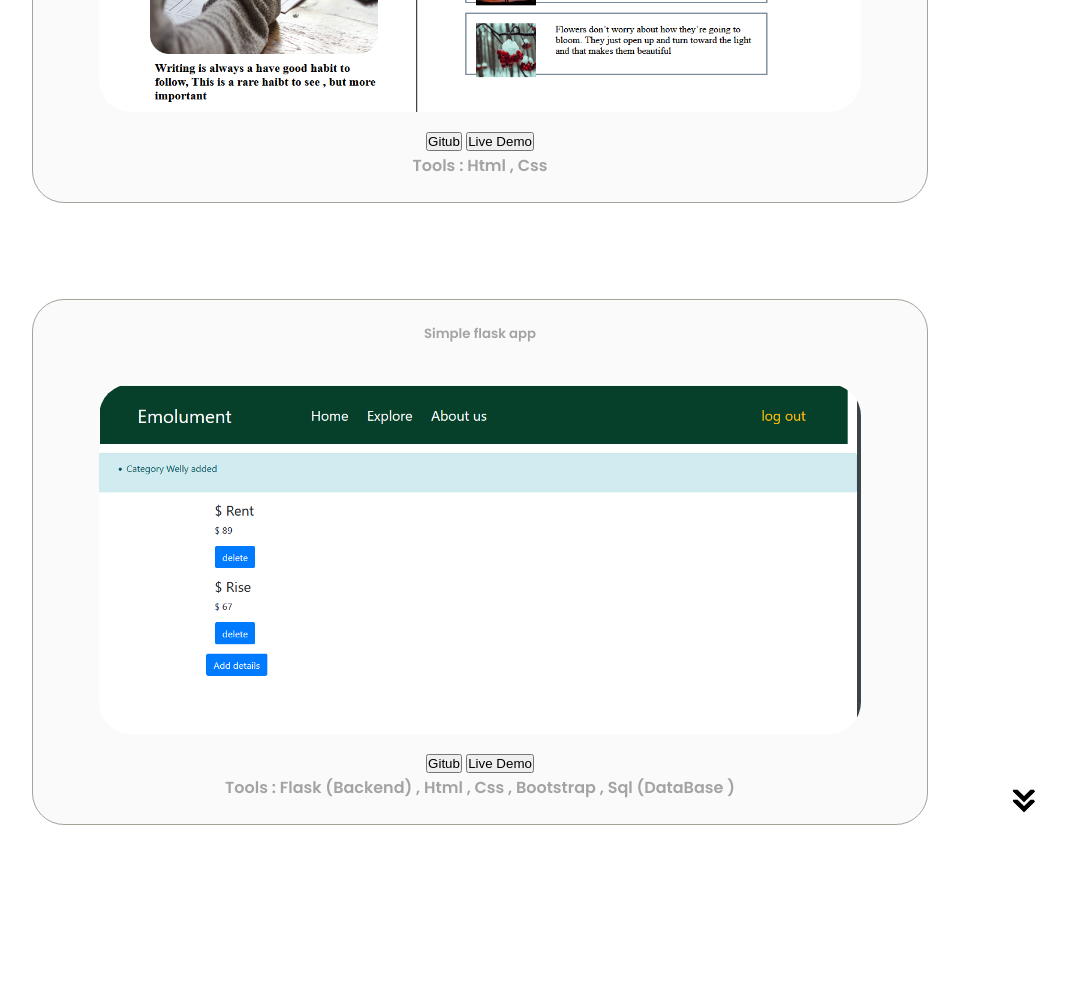
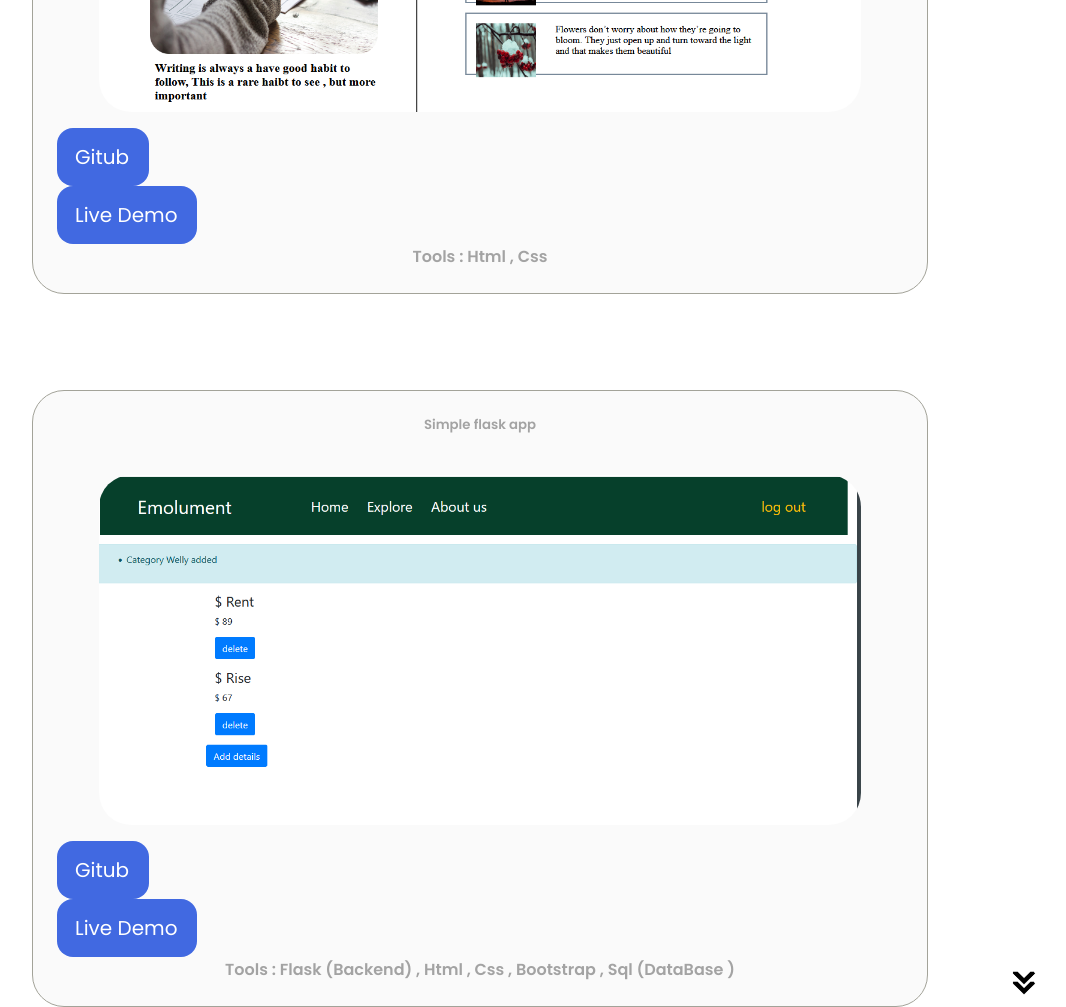
Before and after one commit to TSIVA7854/my_portifolio_-, a plain HTML site: page index.html in a window 1280 px wide. Shown: the part 3820-4827 px from the top of the page, without its empty margins (160-1226 px from the left). Drawn offline with Linux system fonts and the light colour scheme; files whose address does not match are found by name.

Commit message:
Update style.css

```diff
--- a/style.css
+++ b/style.css
@@ -20,7 +20,7 @@ p {
 
 
 
-button-4 {
+.button-4 {
   font-family: inherit;
   font-size: 20px;
   background: royalblue;
```
